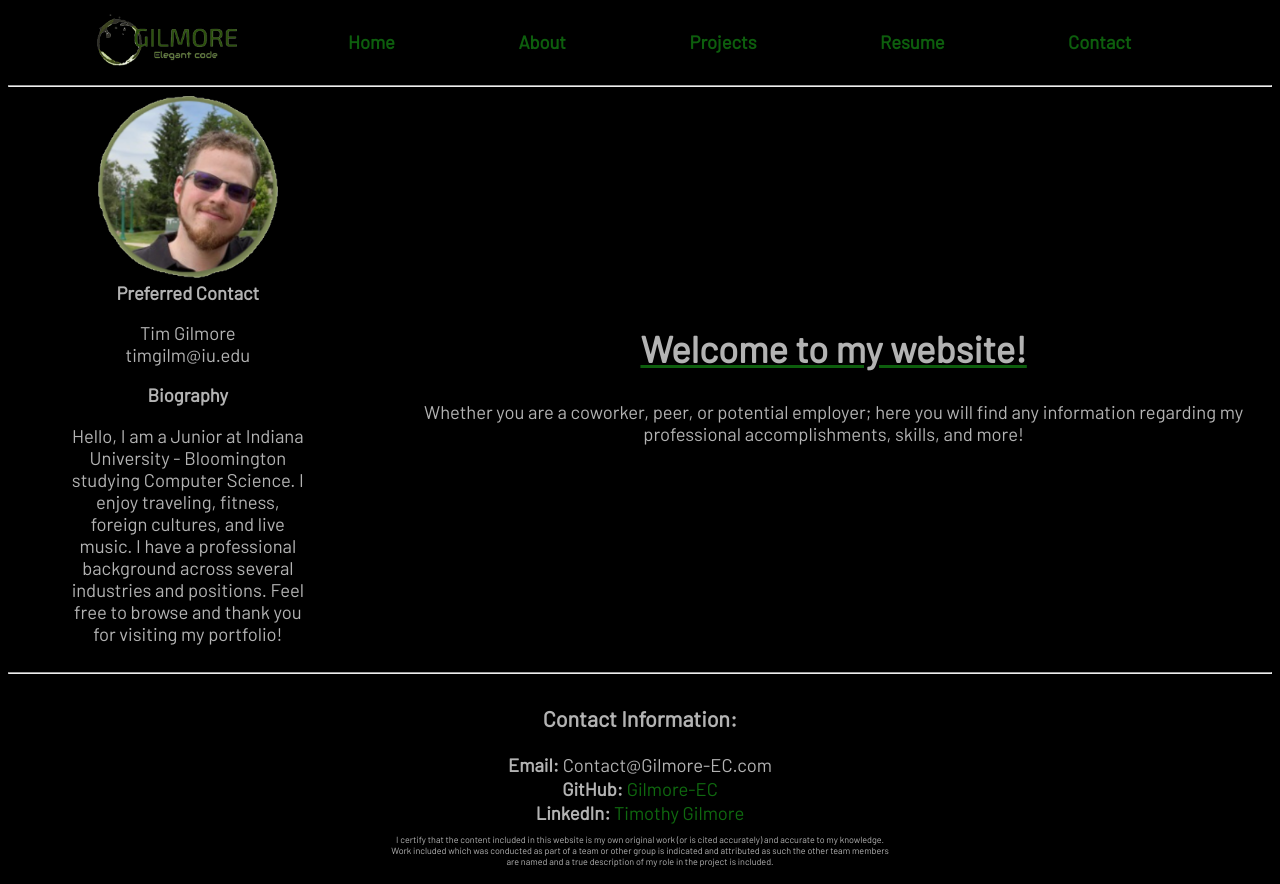
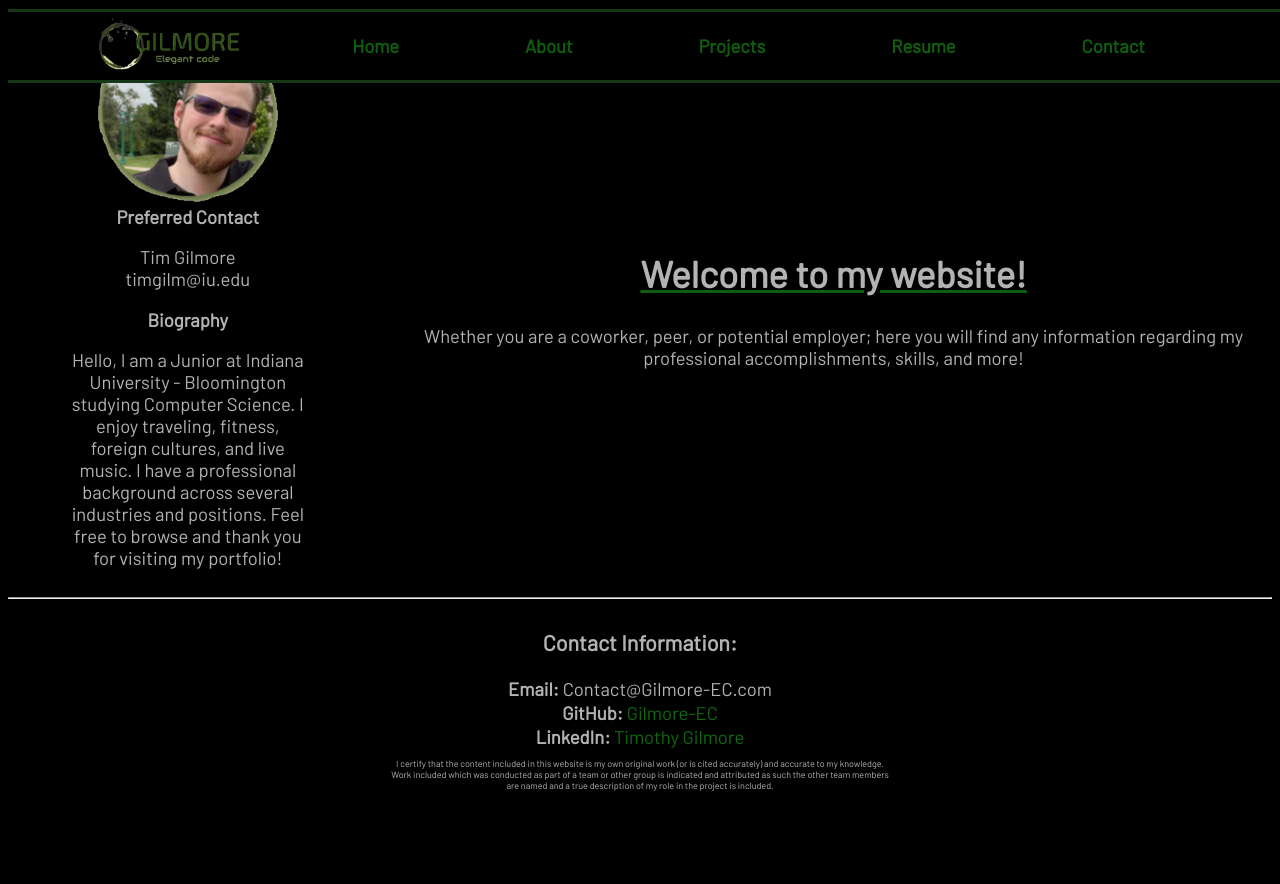
Before and after one commit to gilmore-ec/gilmore-ec.github.io, a plain HTML site: page index.html in a window 1280 px wide. After the commit the page ends 808 px from the top, so only its background shows below. Drawn offline with Linux system fonts and the light colour scheme.

Commit message:
-Fixed header location -Added padding to top of pages to accommodate fixed header -Added top and bottom border to header

```diff
--- a/assets/main.css
+++ b/assets/main.css
@@ -9,10 +9,17 @@ body {
 }
 
     header {
+        position: fixed;
+        background-color: black;
         width: 100%;
-        margin: 0;
+        margin: 0%;
+        padding: 0%;
         display: flex;
         align-content: center;
+        border-color: rgb(22, 56, 22);
+        border-left-width: 0px;
+        border-right-width: 0px;
+        border-style: solid;
     }
 
     header ::after {
```
